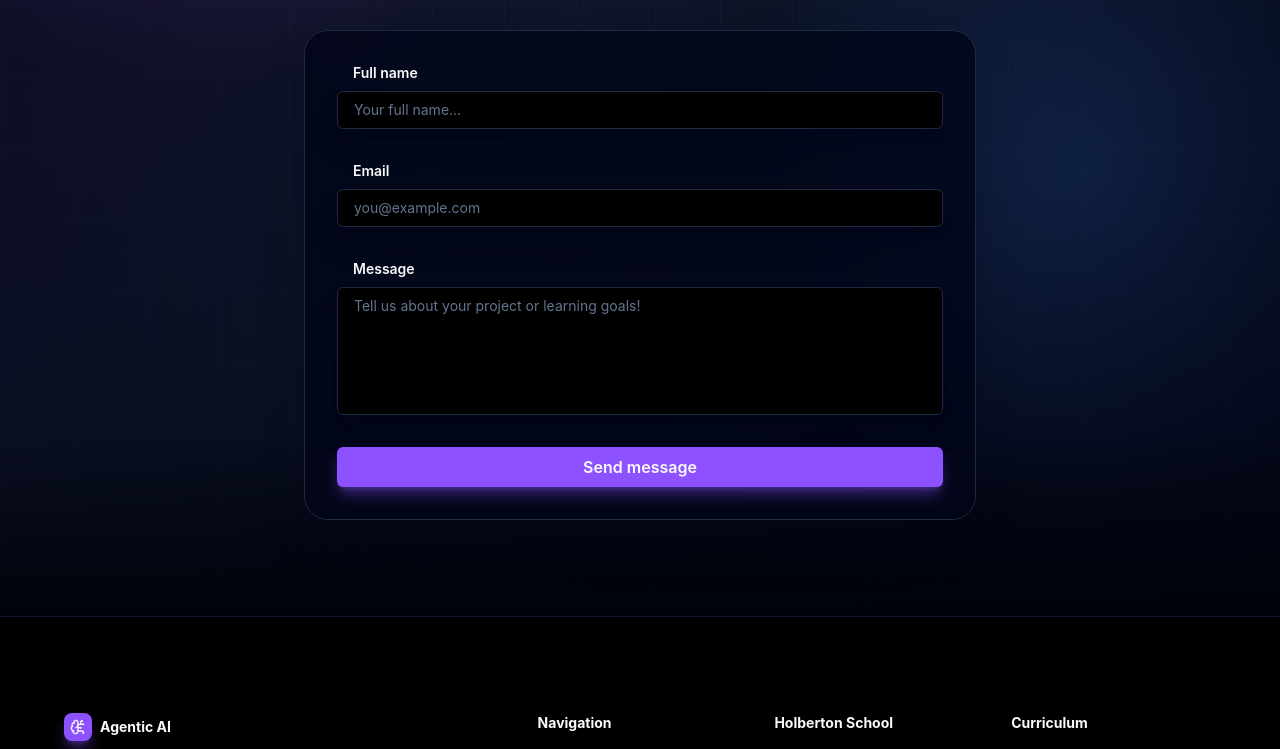
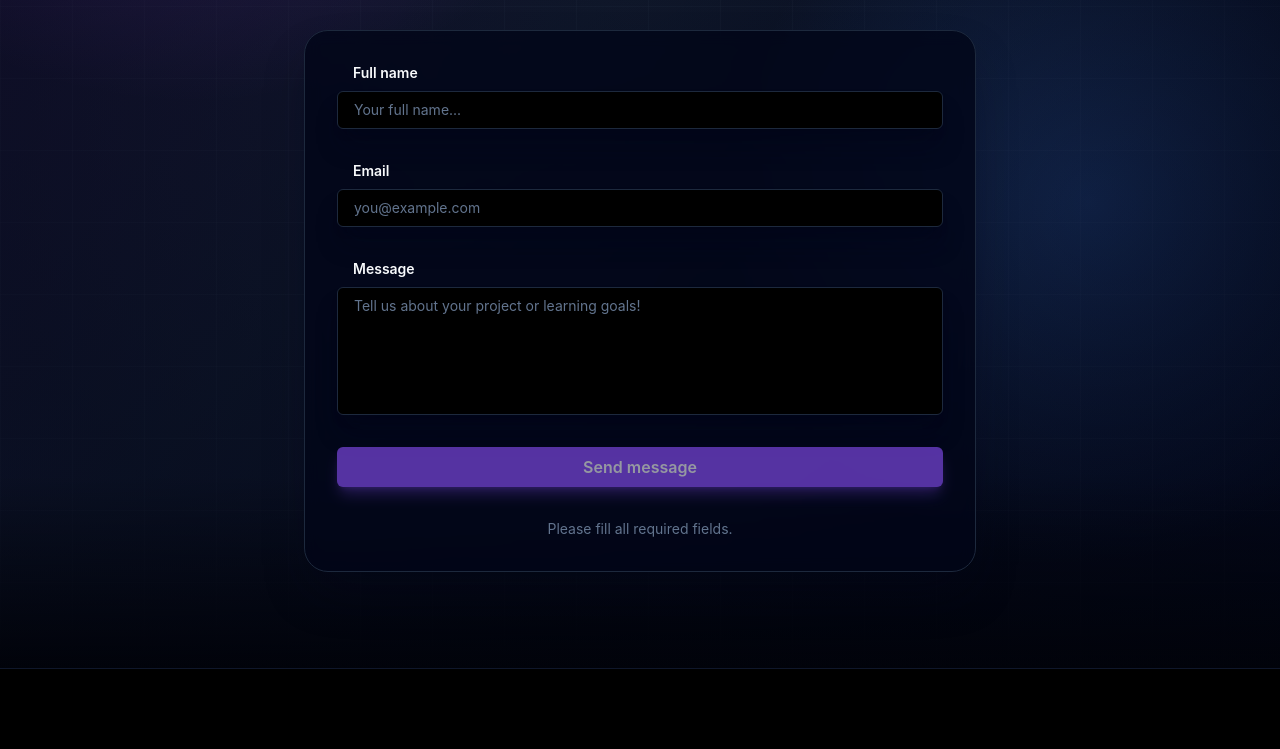
Before and after one commit to fchavonet/curriculum-holbertonschool-front_end-frameworks, a React (Vite) app in the folder week-01-react/project/: page / in a window 1280 px wide. Shown: the part 3932-4681 px from the top of the page. Built offline with nearby package versions, Linux system fonts and the light colour scheme.

Commit message:
Update Contact composant in the React project.

```diff
--- a/week-01-react/project/src/components/Contact.jsx
+++ b/week-01-react/project/src/components/Contact.jsx
@@ -1,8 +1,104 @@
+import { useState } from "react";
+
 import { FolderCode, Sparkles, Users } from "lucide-react";
 
 import SectionBadge from "./SectionBadge.jsx";
 
+const initialFormData = { name: "", email: "", message: "" };
+
+const defaultFeedbackMessage = "Please fill all required fields.";
+
 function Contact() {
+  const [formData, setFormData] = useState(initialFormData);
+  const [isSending, setIsSending] = useState(false);
+  const [feedbackMessage, setFeedbackMessage] = useState(defaultFeedbackMessage);
+
+  function handleChange(event) {
+    const { name, value } = event.target;
+
+    setFormData(function (previousData) {
+      return {
+        ...previousData,
+        [name]: value
+      };
+    });
+
+    setFeedbackMessage(defaultFeedbackMessage);
+  }
+
+  async function handleSubmit(event) {
+    event.preventDefault();
+
+    if (!isFormValid()) {
+      return;
+    }
+
+    setIsSending(true);
+    setFeedbackMessage("Sending message...");
+
+    await new Promise(function (resolve) {
+      setTimeout(resolve, 1500);
+    });
+
+    setIsSending(false);
+    setFeedbackMessage("Your message has been sent successfully.");
+    setFormData(initialFormData);
+
+    setTimeout(function () {
+      setFeedbackMessage(defaultFeedbackMessage);
+    }, 9000);
+  }
+
+  function isNameValid() {
+    return formData.name.trim().length >= 2;
+  }
+
+  function isEmailValid() {
+    return formData.email.includes("@") && formData.email.includes(".");
+  }
+
+  function isMessageValid() {
+    return formData.message.trim().length >= 10;
+  }
+
+  function isFormValid() {
+    return isNameValid() && isEmailValid() && isMessageValid();
+  }
+
+  function getFieldClass(isValid) {
+    let fieldClass = "px-4 py-2 text-sm text-slate-50 placeholder:text-slate-500 rounded-md border border-slate-800 focus:outline-none bg-black shadow-xl shadow-slate-950/40 transition";
+
+    if (isValid) {
+      fieldClass += " focus:border-violet-500";
+    } else {
+      fieldClass += " focus:border-red-500";
+    }
+
+    return fieldClass;
+  }
+
+  function getButtonText() {
+    if (isSending) {
+      return "Sending...";
+    }
+
+    return "Send message";
+  }
+
+  function getButtonClass() {
+    let buttonClass = "w-full px-4 py-2 font-semibold text-slate-50 rounded-md shadow-lg shadow-violet-500/40 transition";
+
+    if (isFormValid() && !isSending) {
+      buttonClass += " bg-violet-500 hover:bg-violet-600 cursor-pointer";
+    }
+
+    if (!isFormValid() || isSending) {
+      buttonClass += " bg-violet-500 opacity-60 cursor-not-allowed";
+    }
+
+    return buttonClass;
+  }
+
   return (
     <section id="contact-section" className="relative py-24 flex flex-col justify-center items-center border-b border-slate-900 overflow-hidden">
       <div className="absolute inset-0 bg-[radial-gradient(circle_at_15%_10%,rgba(168,85,247,0.35),transparent_32%),radial-gradient(circle_at_85%_60%,rgba(59,130,246,0.25),transparent_28%),linear-gradient(135deg,#1e1238_0%,#0f172a_45%,#020617_100%)]"></div>
@@ -48,13 +144,13 @@ function Contact() {
           </span>
         </div>
 
-        <form className="w-full max-w-2xl mt-8 p-8 flex flex-col justify-center items-center gap-8 text-start rounded-3xl border border-slate-800 bg-slate-950/80 backdrop-blur shadow-2xl shadow-slate-950/40">
+        <form className="w-full max-w-2xl mt-8 p-8 flex flex-col justify-center items-center gap-8 text-start rounded-3xl border border-slate-800 bg-slate-950/80 backdrop-blur shadow-2xl shadow-slate-950/40" onSubmit={handleSubmit}>
           <div className="w-full flex flex-col gap-2">
             <label className="ms-4 text-sm font-semibold" htmlFor="name">
               Full name
             </label>
 
-            <input id="name" className="px-4 py-2 text-sm text-slate-50 placeholder:text-slate-500 rounded-md border border-slate-800 focus:outline-none focus:border-violet-500 bg-black shadow-xl shadow-slate-950/40 transition" name="name" type="text" placeholder="Your full name..." required />
+            <input id="name" className={getFieldClass(isNameValid())} name="name" type="text" placeholder="Your full name..." value={formData.name} onChange={handleChange} required />
           </div>
 
           <div className="w-full flex flex-col gap-2">
@@ -62,7 +158,7 @@ function Contact() {
               Email
             </label>
 
-            <input id="email" className="px-4 py-2 text-sm text-slate-50 placeholder:text-slate-500 rounded-md border border-slate-800 focus:outline-none focus:border-violet-500 bg-black shadow-xl shadow-slate-950/40 transition" name="email" type="email" placeholder="you@example.com" required />
+            <input id="email" className={getFieldClass(isEmailValid())} name="email" type="email" placeholder="you@example.com" value={formData.email} onChange={handleChange} required />
           </div>
 
           <div className="w-full flex flex-col gap-2">
@@ -70,12 +166,16 @@ function Contact() {
               Message
             </label>
 
-            <textarea id="message" className="min-h-32 px-4 py-2 text-sm text-slate-50 placeholder:text-slate-500 rounded-md border border-slate-800 focus:outline-none focus:border-violet-500 bg-black shadow-xl shadow-slate-950/40 transition resize-none" name="message" placeholder="Tell us about your project or learning goals!" required></textarea>
+            <textarea id="message" className={`${getFieldClass(isMessageValid())} min-h-32 resize-none`} name="message" placeholder="Tell us about your project or learning goals!" value={formData.message} onChange={handleChange} required></textarea>
           </div>
 
-          <button className="w-full px-4 py-2 font-semibold text-slate-50 rounded-md bg-violet-500 hover:bg-violet-600 shadow-lg shadow-violet-500/40 cursor-pointer" type="submit">
-            Send message
+          <button className={getButtonClass()} type="submit" disabled={!isFormValid() || isSending}>
+            {getButtonText()}
           </button>
+
+          <p className="min-h-5 text-sm text-slate-500 transition">
+            {feedbackMessage}
+          </p>
         </form>
       </div>
     </section>
```
Also changed, not shown: 1 other file (tests, documents, lock files or other folders).
